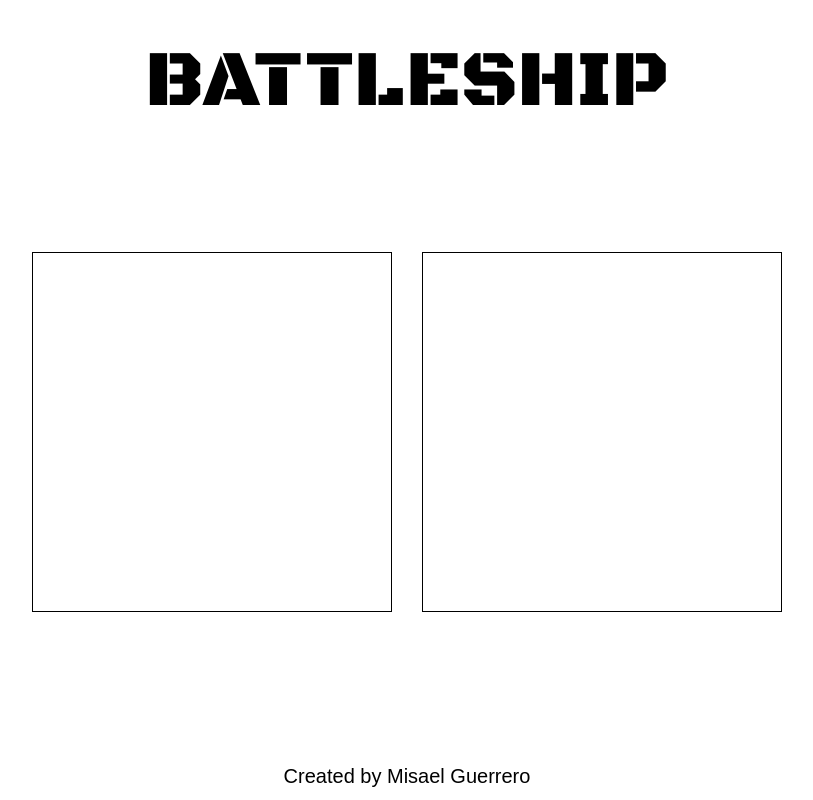
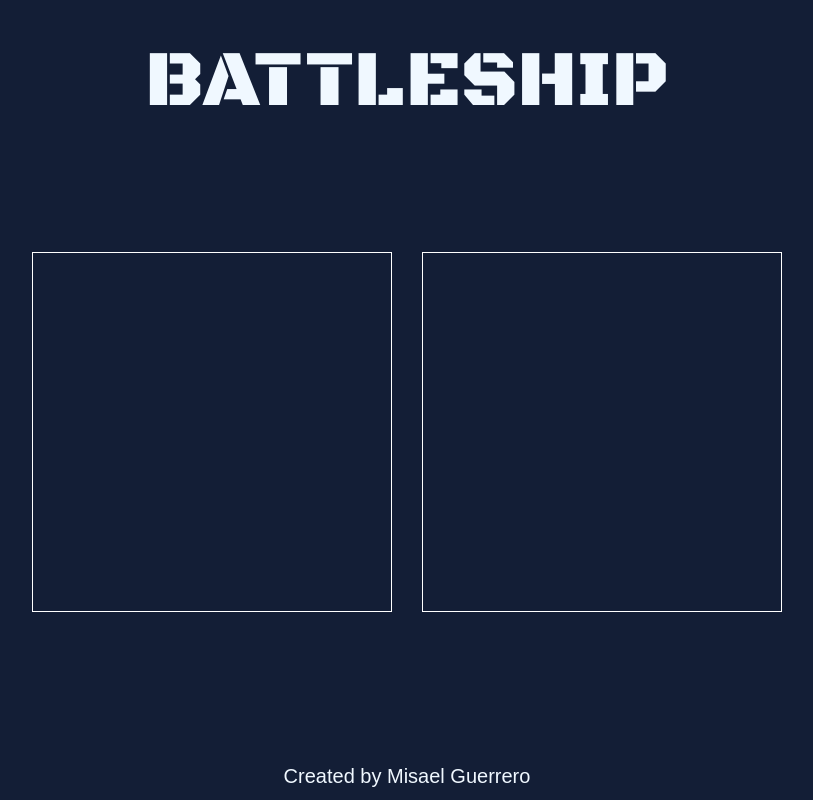
Before and after one commit to fmguerrero96/battleship, a plain HTML site: page index.html in a window 1280 px wide. Shown: the whole page, without its empty margins (233-1046 px from the left). Drawn offline with Linux system fonts and the light colour scheme.

Commit message:
Change color scheme

```diff
--- a/styles.css
+++ b/styles.css
@@ -15,11 +15,16 @@ menu, nav {
     box-sizing: border-box;
 }
 
+body {
+    background-color: rgb(19, 30, 54);
+}
+
 .titleContainer {
     font-size: 5rem;
     font-family: 'Black Ops One', cursive;
     text-align: center;
     margin-top: 2rem;
+    color: aliceblue;
 }
 
 main {
@@ -33,7 +38,7 @@ main {
 .board {
     height: 45vh;
     aspect-ratio: 1/1;
-    border: 1px solid black;
+    border: 1px solid rgb(255, 255, 255);
 }
 
 .board:first-child{
@@ -51,4 +56,5 @@ footer{
     font-size: 1.25rem;
     font-family: sans-serif;
     font-weight: 200;
+    color: aliceblue;
 }
```
